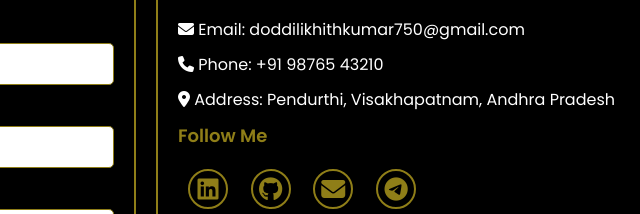
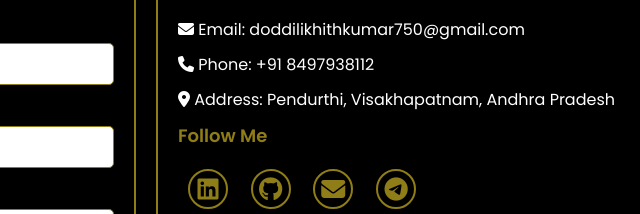
Before and after one commit to Likhith750/portfolio, a plain HTML site: page index.html in a window 1280 px wide. Shown: the part 5074-5288 px from the top of the page, 494-1134 px from the left. Drawn offline with Linux system fonts and the light colour scheme.

Commit message:
Update index.html

```diff
--- a/index.html
+++ b/index.html
@@ -256,7 +256,7 @@
             <div class="contact-info">
                 <h3>Contact Details</h3>
                 <p><i class="fa-solid fa-envelope"></i> Email: <a href="mailto:doddilikhithkumar750@gmail.com">doddilikhithkumar750@gmail.com</a></p>
-                <p><i class="fa-solid fa-phone"></i> Phone: <a href="tel:+919876543210">+91 98765 43210</a></p>
+                <p><i class="fa-solid fa-phone"></i> Phone: <a href="tel:+918497938112">+91 8497938112</a></p>
                 <p><i class="fa-solid fa-location-dot"></i> Address: Pendurthi, Visakhapatnam, Andhra Pradesh</p>
                 <h3>Follow Me</h3>
                 <div class="social-icons">
```
